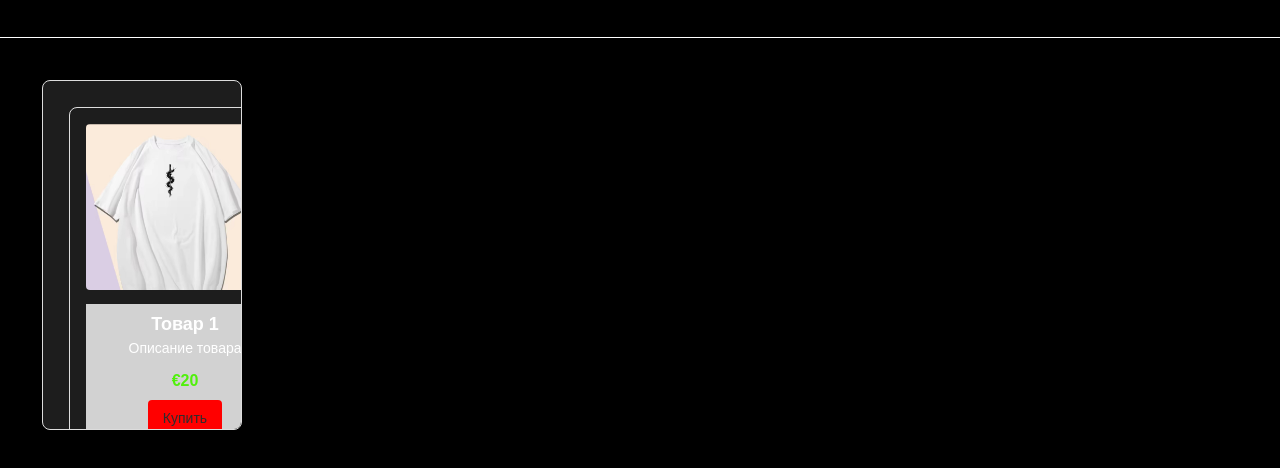
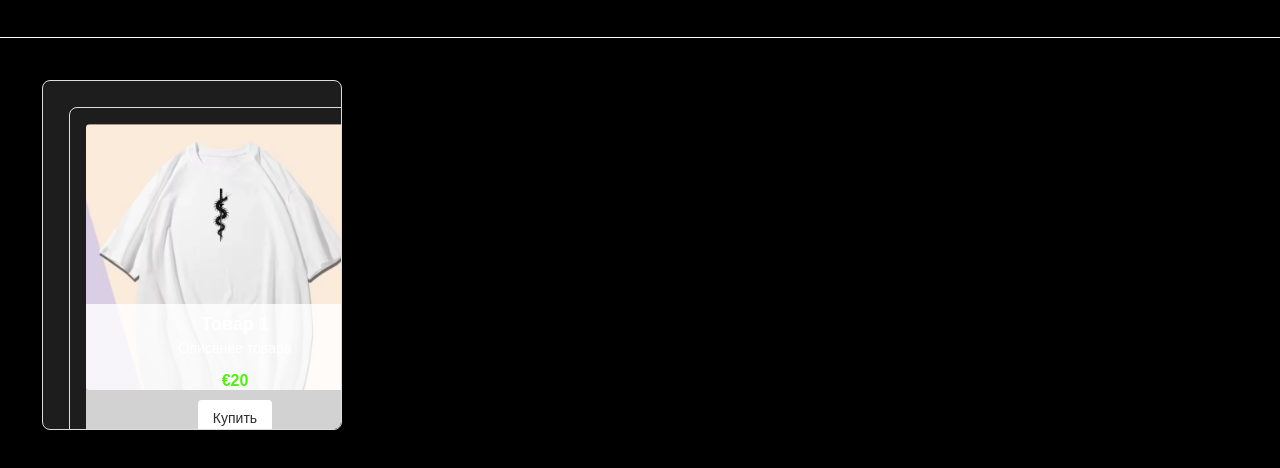
Before and after one commit to swerhnova/nova, a plain HTML site: page products.html in a window 1280 px wide. Shown: the part 116-584 px from the top of the page. Drawn offline with Linux system fonts and the light colour scheme.

Commit message:
исправление ошибок

```diff
--- a/styles.css
+++ b/styles.css
@@ -145,7 +145,7 @@ footer {
 
 .product-card {
   display: inline-block;
-  width: 200px;
+  width: 300px;
   height: 350px;
   margin: 10px;
   border: 1px solid #ddd;
@@ -210,7 +210,7 @@ footer {
 }
 
 .product-info button {
-  background-color: #ff0000;
+  background-color: #ffffff;
   color: rgb(45, 45, 45);
   border: none;
   padding: 10px 15px;
@@ -221,7 +221,7 @@ footer {
 }
 
 .product-info button:hover {
-  background-color: #0056b3;
+  background-color: #fe0000;
 }
 
 .product-card:hover .product-info {
```
